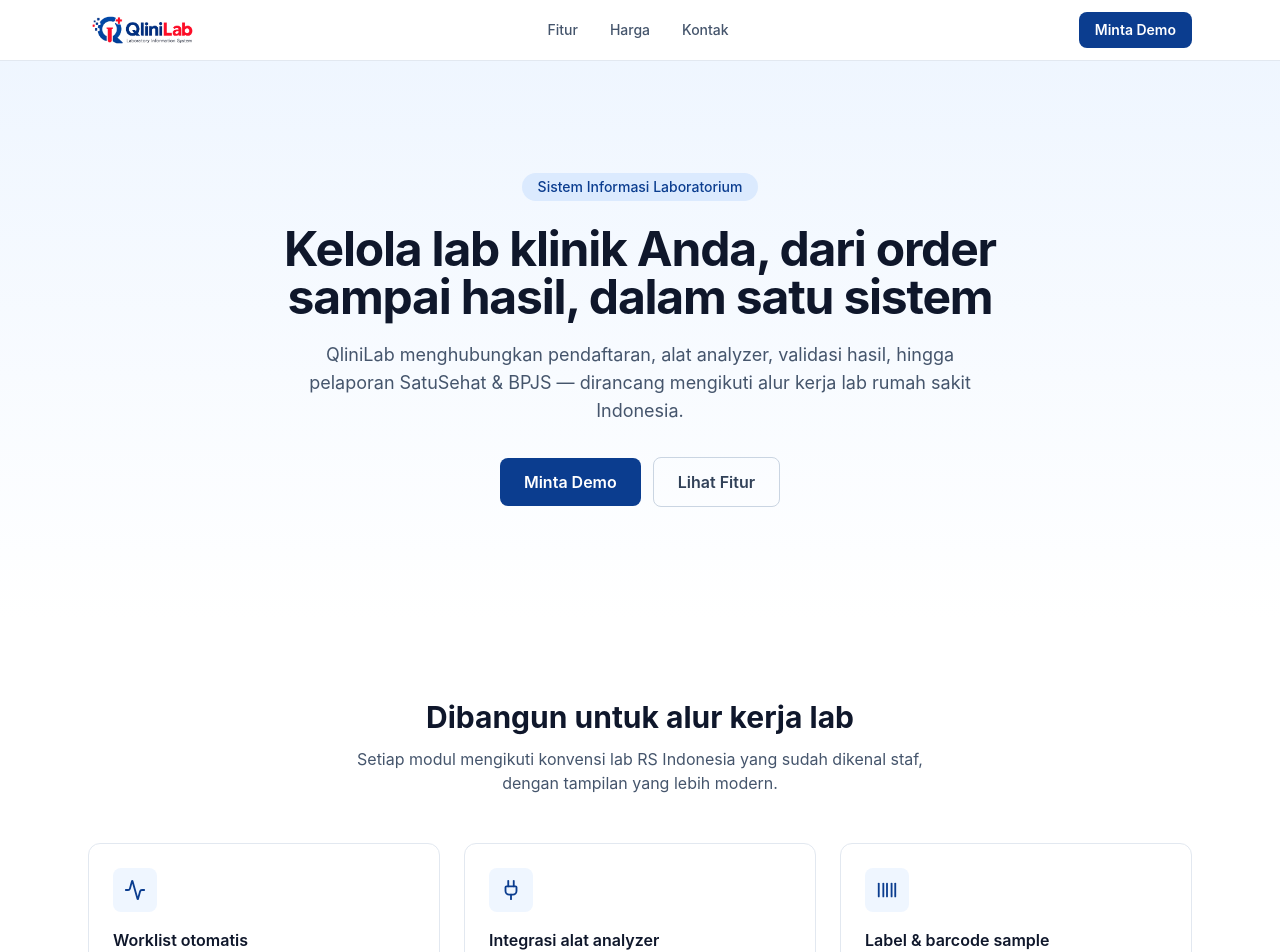
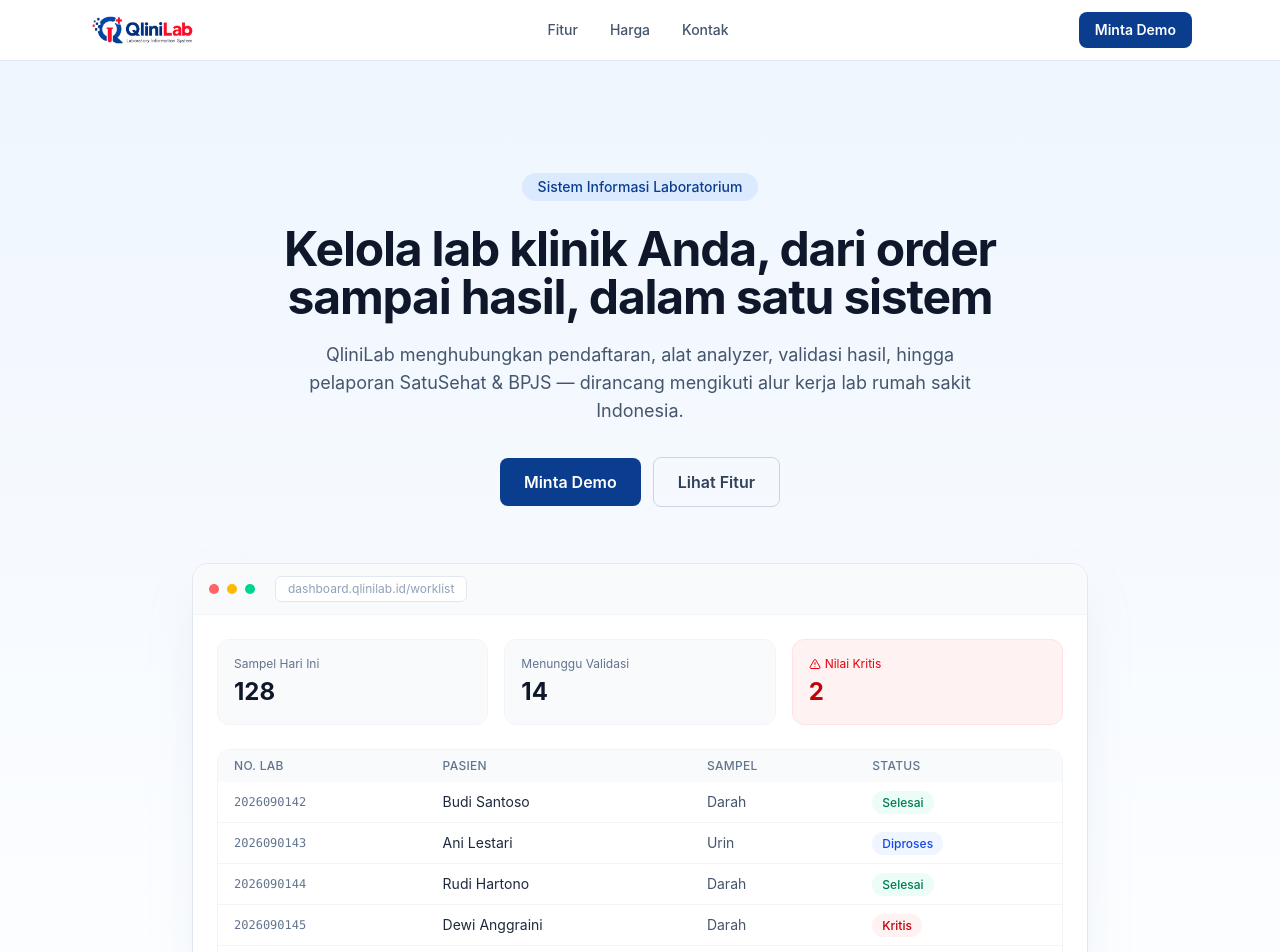
Before and after one commit to serverpatelki/qlinilab-landing, a React (Vite) app: page / in a window 1280 px wide. Shown: the top 952 px of the page. Built offline with nearby package versions, Linux system fonts and the light colour scheme.

Commit message:
feat(hero): add dashboard mockup visual for richer landing page
Plain text/icon hero felt bare — add a stylized worklist mockup
(dummy data, clearly labeled as illustrative) below the CTA buttons.

```diff
--- a/src/App.tsx
+++ b/src/App.tsx
@@ -1,5 +1,6 @@
 import {
   Activity,
+  AlertTriangle,
   Barcode,
   Check,
   FileCheck2,
@@ -10,6 +11,85 @@
 } from 'lucide-react'
 import { useState } from 'react'
 import logo from './logo.png'
+
+const WORKLIST_ROWS = [
+  { noLab: '2026090142', pasien: 'Budi Santoso', sampel: 'Darah', status: 'Selesai' as const },
+  { noLab: '2026090143', pasien: 'Ani Lestari', sampel: 'Urin', status: 'Diproses' as const },
+  { noLab: '2026090144', pasien: 'Rudi Hartono', sampel: 'Darah', status: 'Selesai' as const },
+  { noLab: '2026090145', pasien: 'Dewi Anggraini', sampel: 'Darah', status: 'Kritis' as const },
+  { noLab: '2026090146', pasien: 'Joko Prasetyo', sampel: 'Serum', status: 'Diproses' as const },
+]
+
+const STATUS_STYLE = {
+  Selesai: 'bg-emerald-50 text-emerald-700',
+  Diproses: 'bg-blue-50 text-blue-700',
+  Kritis: 'bg-red-50 text-red-700',
+}
+
+function DashboardMockup() {
+  return (
+    <div className="mx-auto mt-14 max-w-4xl overflow-hidden rounded-2xl border border-slate-200 bg-white text-left shadow-2xl shadow-slate-300/40">
+      <div className="flex items-center gap-2 border-b border-slate-100 bg-slate-50 px-4 py-3">
+        <span className="size-2.5 rounded-full bg-red-400" />
+        <span className="size-2.5 rounded-full bg-amber-400" />
+        <span className="size-2.5 rounded-full bg-emerald-400" />
+        <span className="ml-3 rounded-md bg-white px-3 py-1 text-xs text-slate-400 border border-slate-200">
+          dashboard.qlinilab.id/worklist
+        </span>
+      </div>
+      <div className="p-6">
+        <div className="grid grid-cols-3 gap-4">
+          <div className="rounded-xl border border-slate-100 bg-slate-50 p-4">
+            <p className="text-xs text-slate-500">Sampel Hari Ini</p>
+            <p className="mt-1 text-2xl font-bold text-slate-900">128</p>
+          </div>
+          <div className="rounded-xl border border-slate-100 bg-slate-50 p-4">
+            <p className="text-xs text-slate-500">Menunggu Validasi</p>
+            <p className="mt-1 text-2xl font-bold text-slate-900">14</p>
+          </div>
+          <div className="rounded-xl border border-red-100 bg-red-50 p-4">
+            <p className="flex items-center gap-1 text-xs text-red-600">
+              <AlertTriangle size={12} /> Nilai Kritis
+            </p>
+            <p className="mt-1 text-2xl font-bold text-red-700">2</p>
+          </div>
+        </div>
+
+        <div className="mt-6 overflow-hidden rounded-xl border border-slate-100">
+          <table className="w-full text-left text-sm">
+            <thead className="bg-slate-50 text-xs uppercase tracking-wide text-slate-500">
+              <tr>
+                <th className="px-4 py-2 font-medium">No. Lab</th>
+                <th className="px-4 py-2 font-medium">Pasien</th>
+                <th className="px-4 py-2 font-medium">Sampel</th>
+                <th className="px-4 py-2 font-medium">Status</th>
+              </tr>
+            </thead>
+            <tbody className="divide-y divide-slate-100">
+              {WORKLIST_ROWS.map((row) => (
+                <tr key={row.noLab}>
+                  <td className="px-4 py-2.5 font-mono text-xs text-slate-500">{row.noLab}</td>
+                  <td className="px-4 py-2.5 text-slate-800">{row.pasien}</td>
+                  <td className="px-4 py-2.5 text-slate-600">{row.sampel}</td>
+                  <td className="px-4 py-2.5">
+                    <span
+                      className={`rounded-full px-2.5 py-1 text-xs font-medium ${STATUS_STYLE[row.status]}`}
+                    >
+                      {row.status}
+                    </span>
+                  </td>
+                </tr>
+              ))}
+            </tbody>
+          </table>
+        </div>
+        <p className="mt-3 text-center text-xs text-slate-400">
+          Ilustrasi tampilan — data contoh, bukan data pasien sungguhan.
+        </p>
+      </div>
+    </div>
+  )
+}
 
 const FEATURES = [
   {
@@ -116,6 +196,8 @@
             Lihat Fitur
           </a>
         </div>
+
+        <DashboardMockup />
       </div>
     </section>
   )
```
